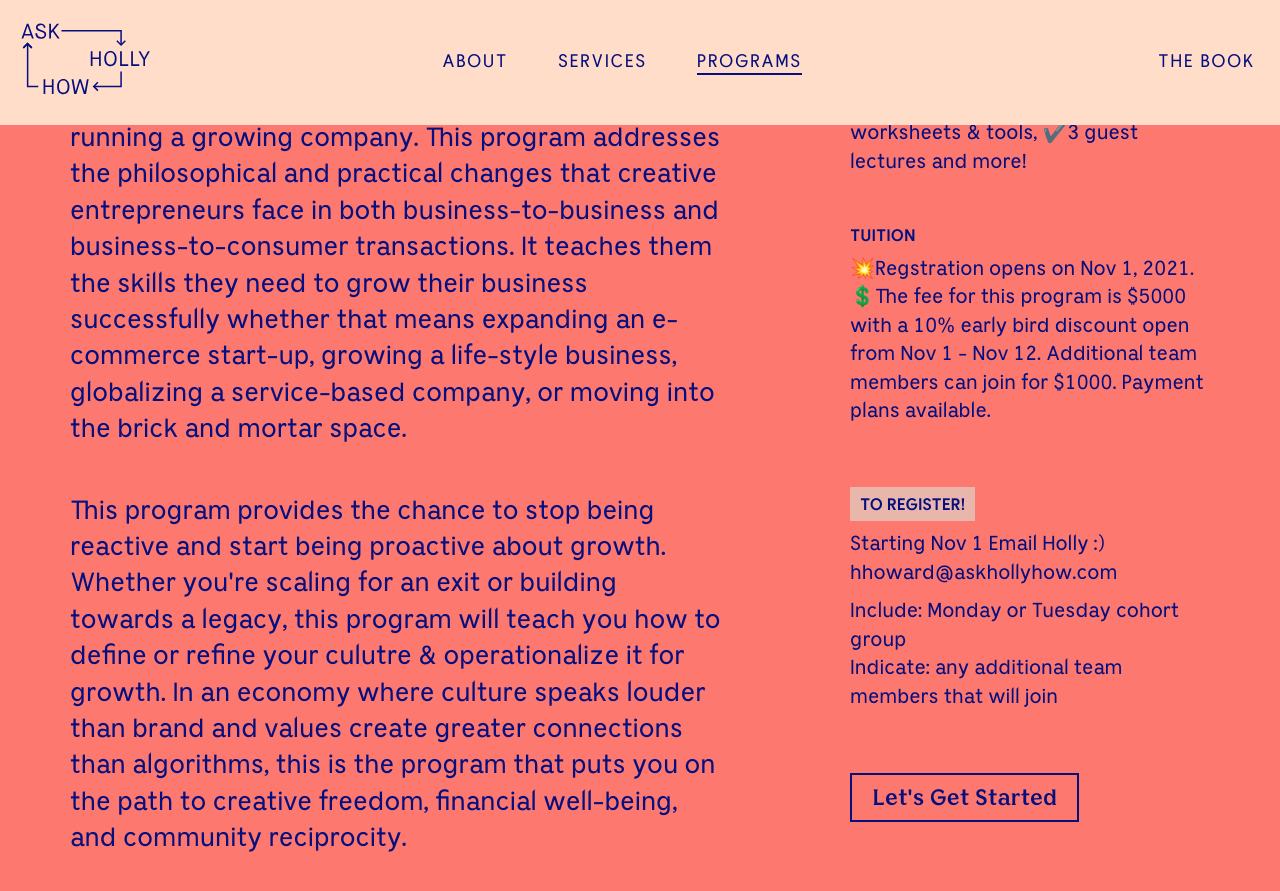
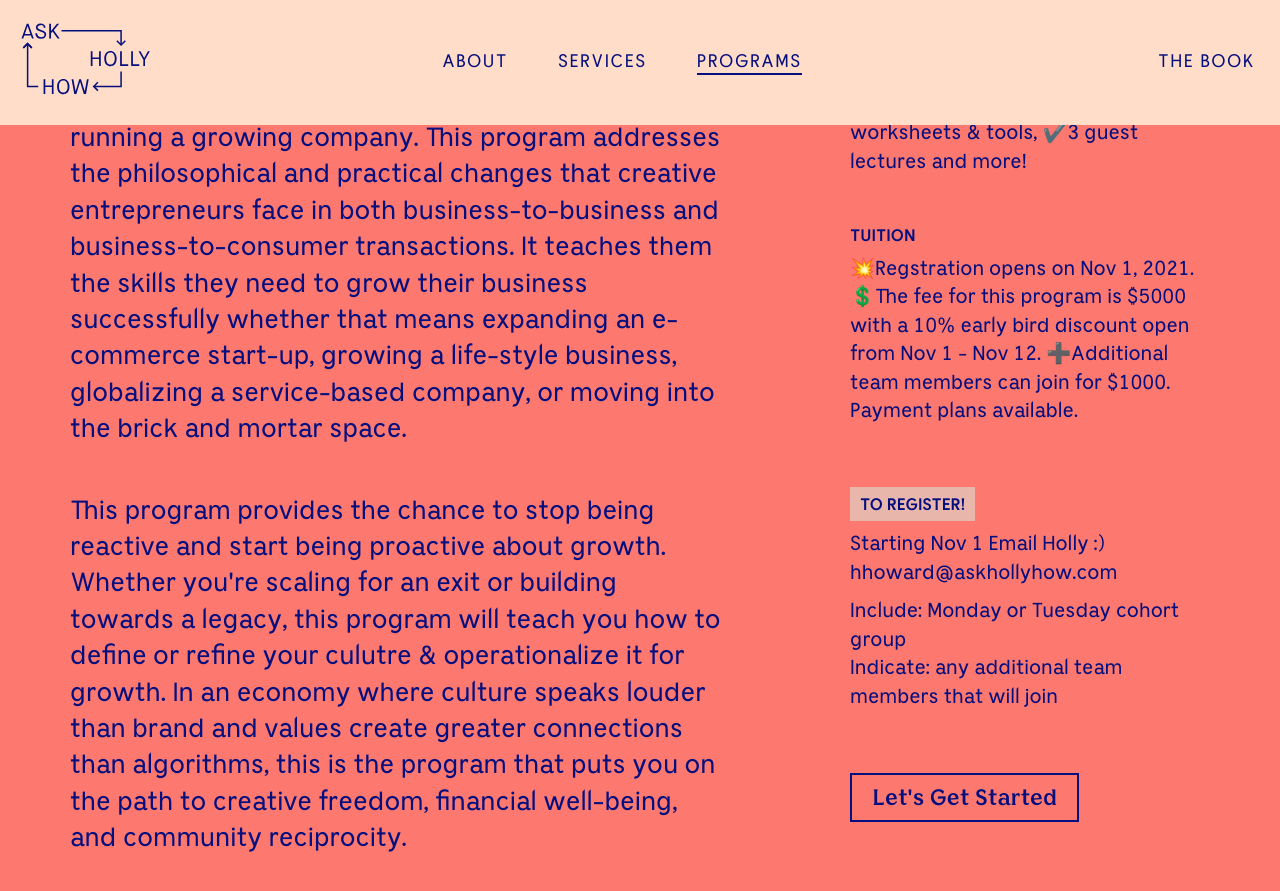
Before and after one commit to hollyhoward78/ask-holly-how, a Jekyll site: the page built from _pages/programs.md, in a window 1280 px wide and 900 px high, scrolled down 792 px. Shown: the top 891 px of the window. Built offline with Jekyll 4.4.1, drawn with Linux system fonts in a browser that asks for light colours; a script that is not in the unit is left out; comment, search, counter and statistics services are not loaded.

```diff
--- a/_layouts/programs.html
+++ b/_layouts/programs.html
@@ -38,7 +38,7 @@ layout: base
           <p>✔️2 60-minute private consulting sessions, ✔️9mo and 1YR lectures, ✔️10 books, ✔️over 100 pages of worksheets & tools, ✔️3 guest lectures and more!</p>
 
           <h6 class="m-xs-t-2">Tuition</h6>
-          <p>💥Regstration opens on Nov 1, 2021. 💲The fee for this program is $5000 with a 10% early bird discount open from Nov 1 - Nov 12. Additional team members can join for $1000. Payment plans available.</p>
+          <p>💥Regstration opens on Nov 1, 2021. 💲The fee for this program is $5000 with a 10% early bird discount open from Nov 1 - Nov 12. ➕Additional team members can join for $1000. Payment plans available.</p>
 
           <h6 class="up-next m-xs-t-2">To Register!</h6>
             <p>Starting Nov 1 Email Holly :) hhoward@askhollyhow.com</p>
```
